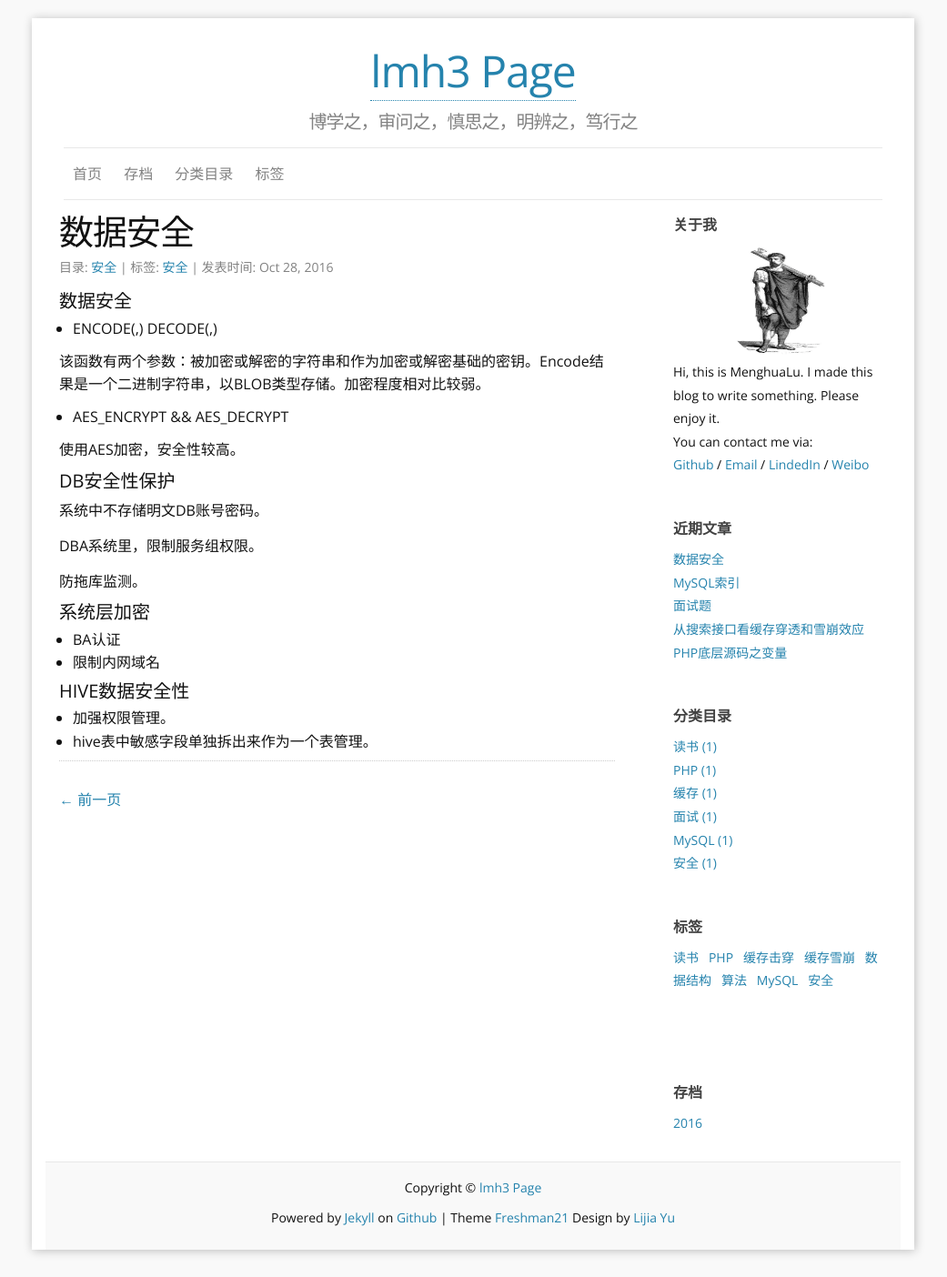
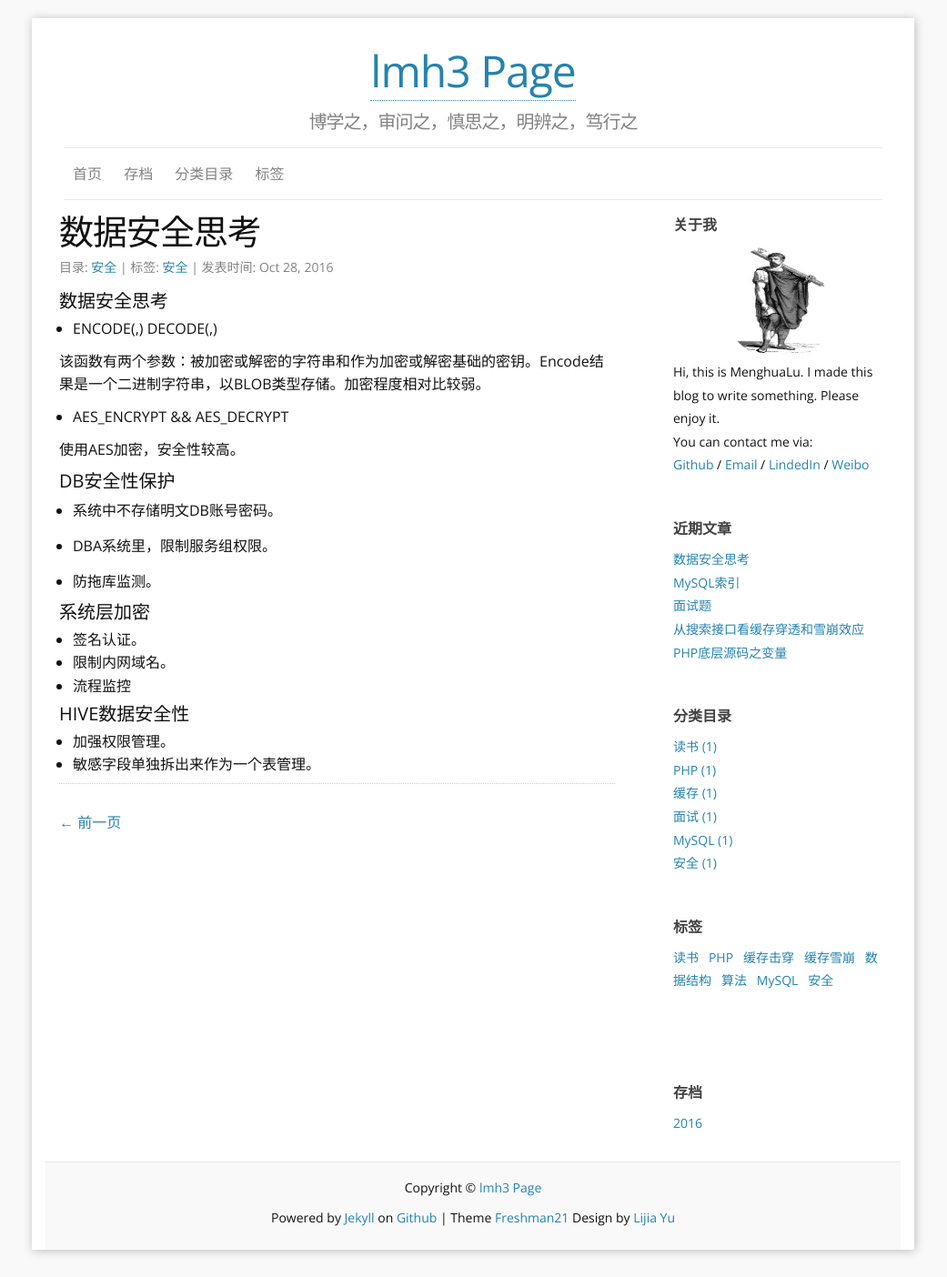
Before and after one commit to lmh3/lmh3.github.io, a Jekyll site: the page built from _posts/2016-10-28-save.md, in a window 1280 px wide. Shown: the whole page at 91% size, without its empty margins (120-1161 px from the left). Built offline with Jekyll 4.4.1, drawn with Linux system fonts in a browser that asks for light colours.

Commit message:
add save

```diff
--- a/_posts/2016-10-28-save.md
+++ b/_posts/2016-10-28-save.md
@@ -1,18 +1,17 @@
 ---
 layout: post
-title: 数据安全
+title: 数据安全思考
 categories: 安全
 tags:
 - 安全
-description: 数据安全
+description: 数据安全思考
 ---
 
-#### 数据安全
+#### 数据安全思考
 
 * ENCODE(,)   DECODE(,)
 
 该函数有两个参数：被加密或解密的字符串和作为加密或解密基础的密钥。Encode结果是一个二进制字符串，以BLOB类型存储。加密程度相对比较弱。
-
 
 * AES_ENCRYPT && AES_DECRYPT
 
@@ -20,18 +19,19 @@ description: 数据安全
 
 #### DB安全性保护
 
-系统中不存储明文DB账号密码。
+* 系统中不存储明文DB账号密码。
 
-DBA系统里，限制服务组权限。
+* DBA系统里，限制服务组权限。
 
-防拖库监测。
+* 防拖库监测。
 
 #### 系统层加密
 
-* BA认证
-* 限制内网域名
+* 签名认证。
+* 限制内网域名。
+* 流程监控
 
 #### HIVE数据安全性
 
 * 加强权限管理。
-* hive表中敏感字段单独拆出来作为一个表管理。
+* 敏感字段单独拆出来作为一个表管理。
```
